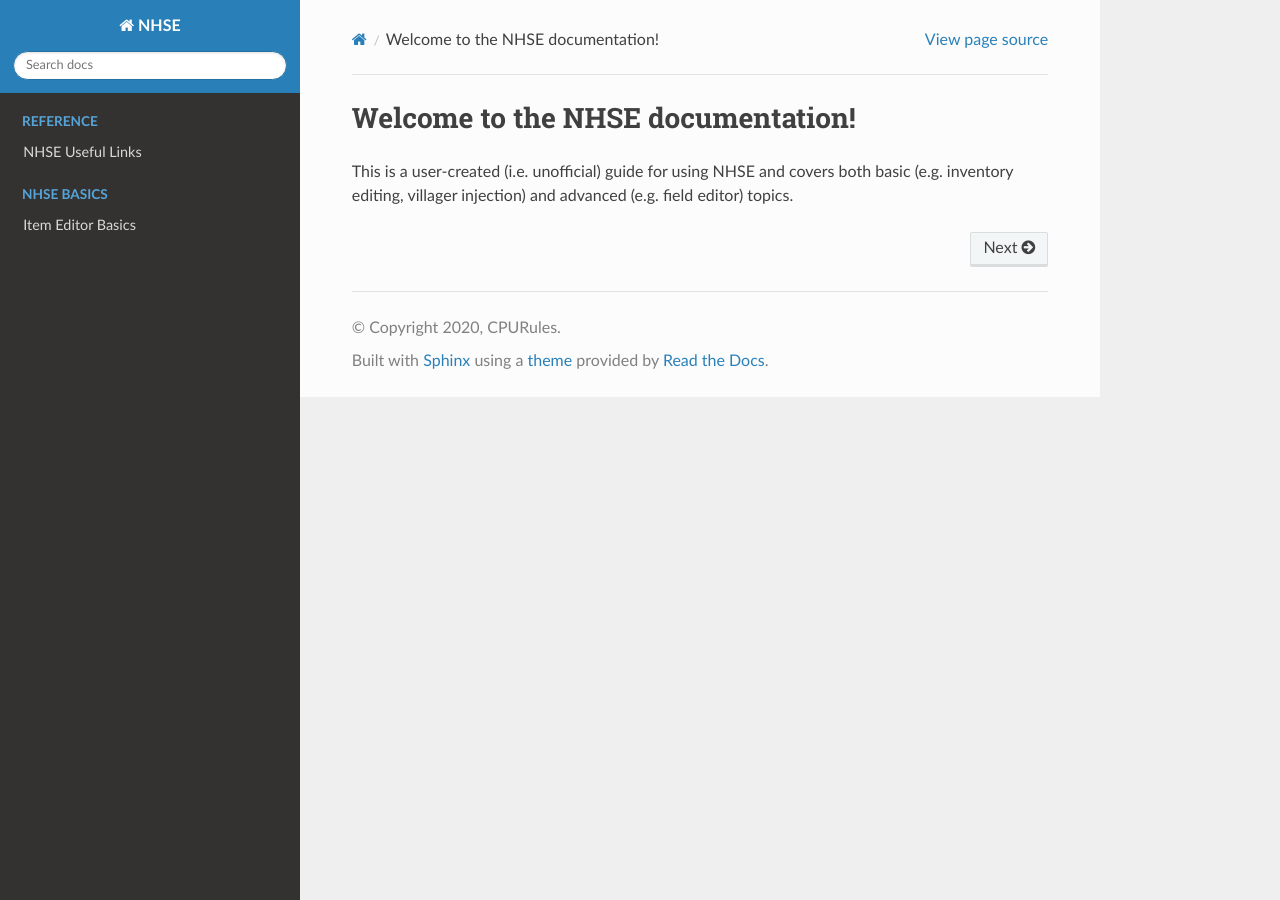
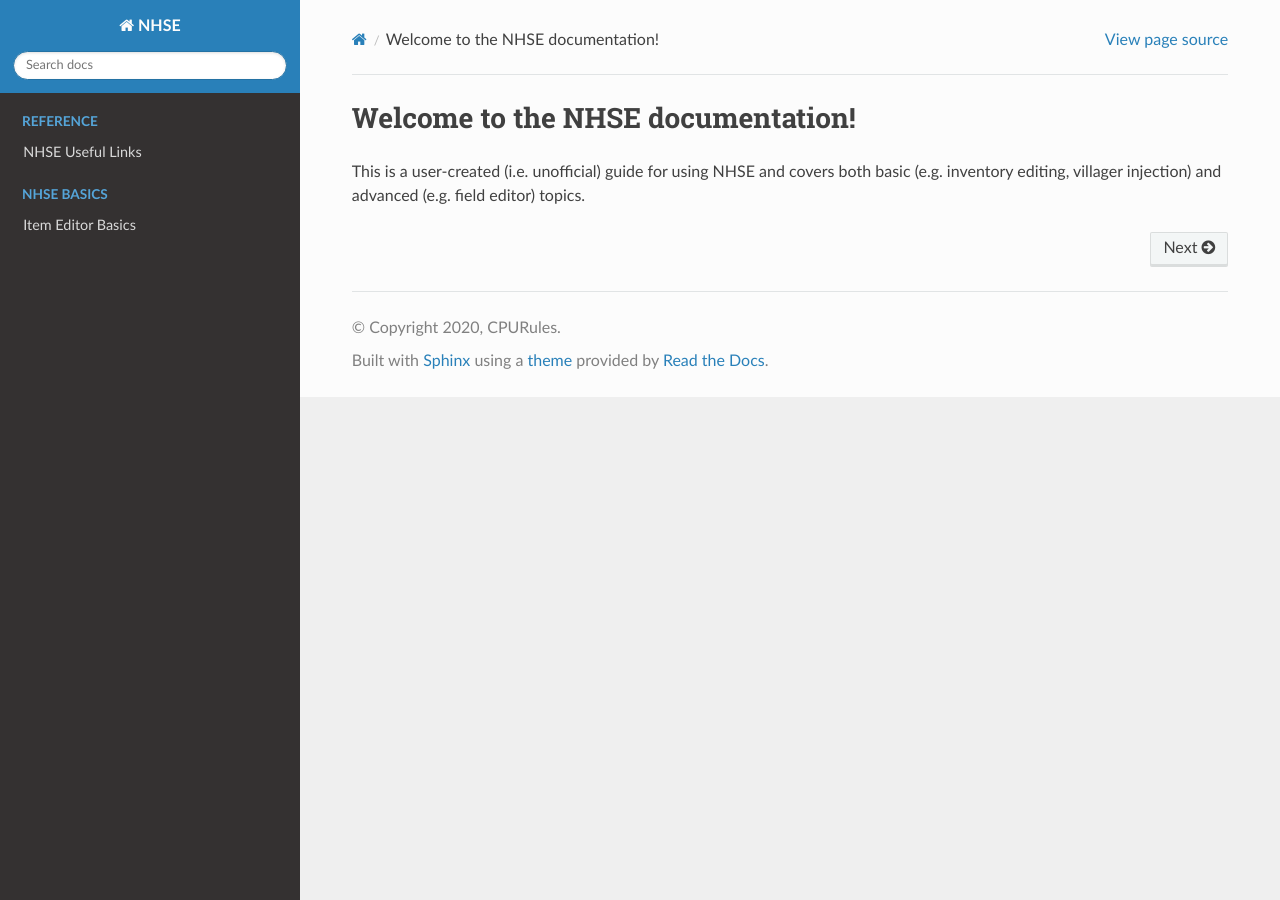
Before and after one commit to cpurules/rtdocs-nhse, a Sphinx documentation site: the page built from docs/index.rst, in a window 1280 px wide. Built offline with Sphinx 7.4.7 and the Read the Docs theme 2.0.0, drawn with Linux system fonts in a browser that asks for light colours.

```diff
--- a/docs/conf.py
+++ b/docs/conf.py
@@ -17,6 +17,9 @@ import sphinx_rtd_theme
 # sys.path.insert(0, os.path.abspath('.'))
 
 master_doc = 'index'
+
+def setup(app):
+    app.add_css_file('layout.css')
 
 
 # -- Project information -----------------------------------------------------
```
